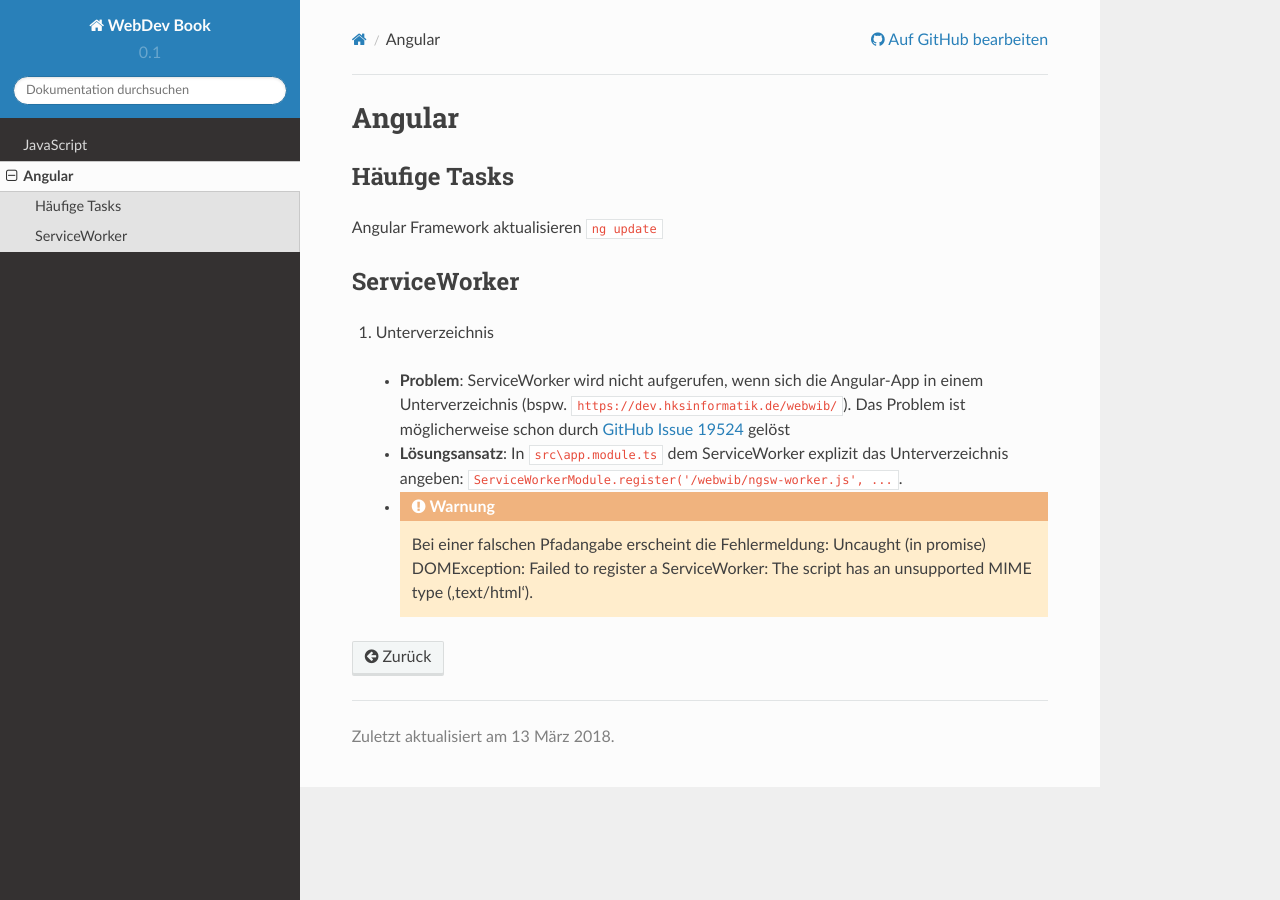
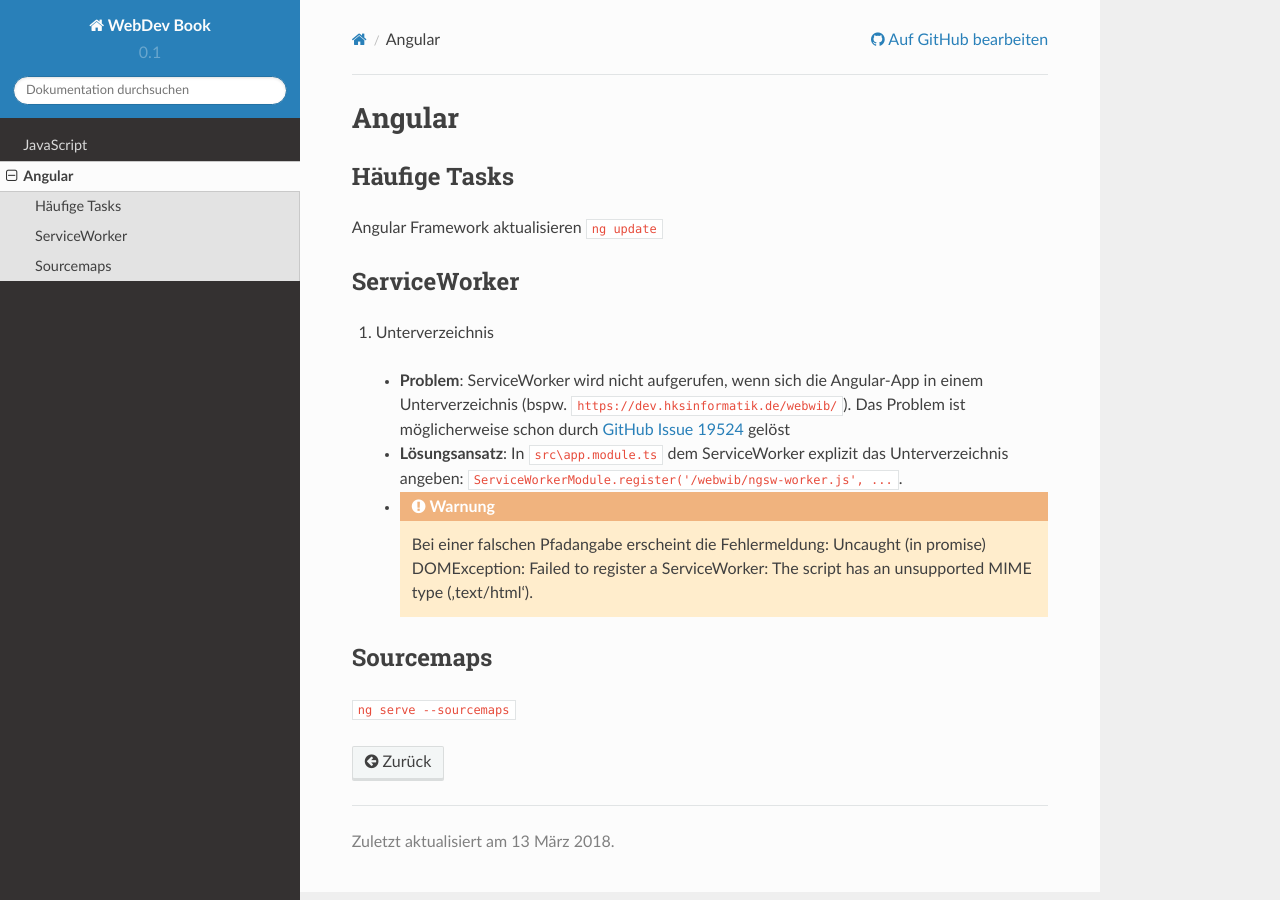
Before and after one commit to scholchr/webdevbook, a Sphinx documentation site: the page built from source/angular.rst, in a window 1280 px wide. Built offline with Sphinx 7.4.7 and the Read the Docs theme 2.0.0, drawn with Linux system fonts in a browser that asks for light colours.

Commit message:
Angular Sourcemaps

```diff
--- a/source/angular.rst
+++ b/source/angular.rst
@@ -20,3 +20,8 @@
  - **Lösungsansatz**: In ``src\app.module.ts`` dem ServiceWorker explizit das Unterverzeichnis angeben: ``ServiceWorkerModule.register('/webwib/ngsw-worker.js', ...``.
 
  - .. warning:: Bei einer falschen Pfadangabe erscheint die Fehlermeldung: Uncaught (in promise) DOMException: Failed to register a ServiceWorker: The script has an unsupported MIME type ('text/html').
+
+Sourcemaps
+==========
+
+``ng serve --sourcemaps``
```
